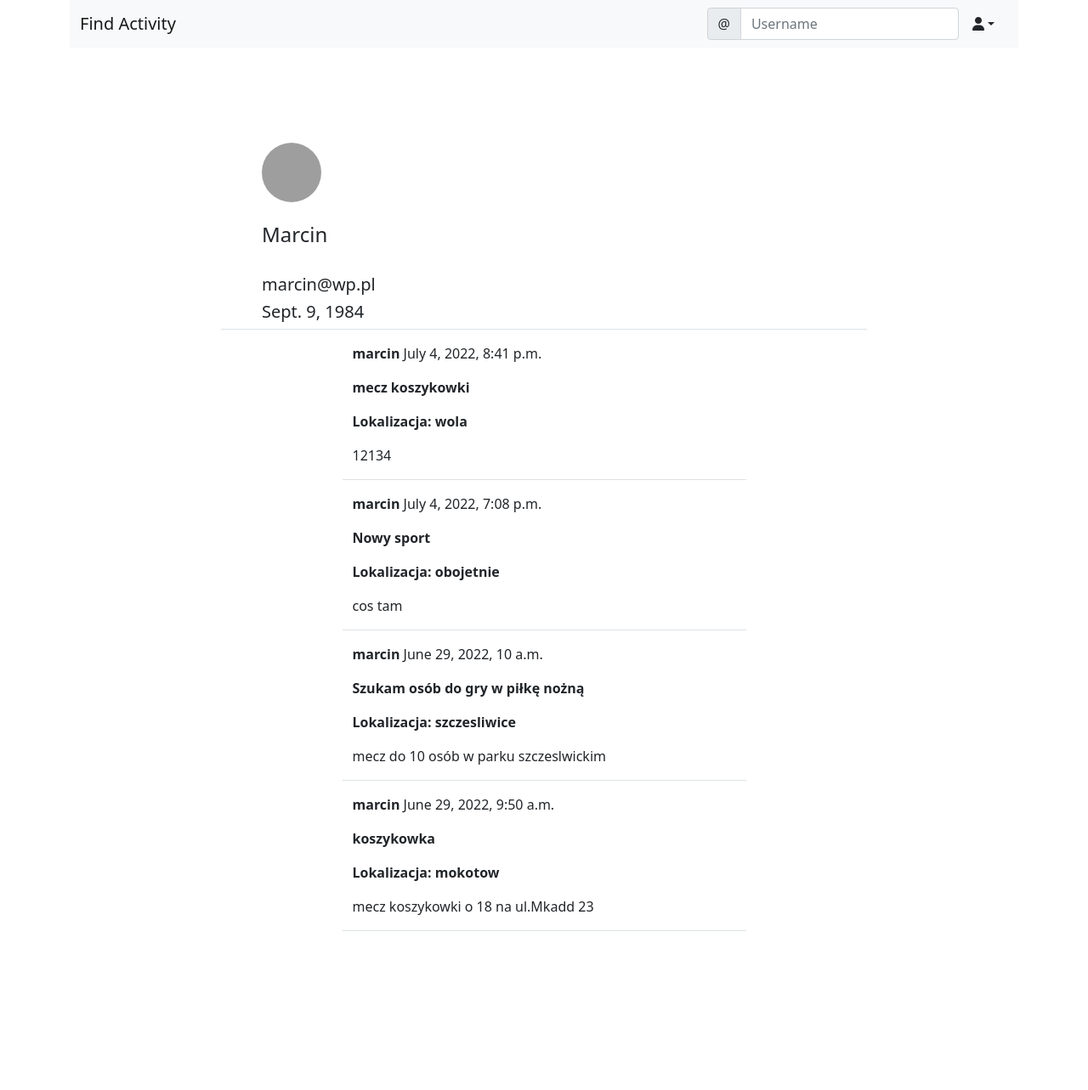
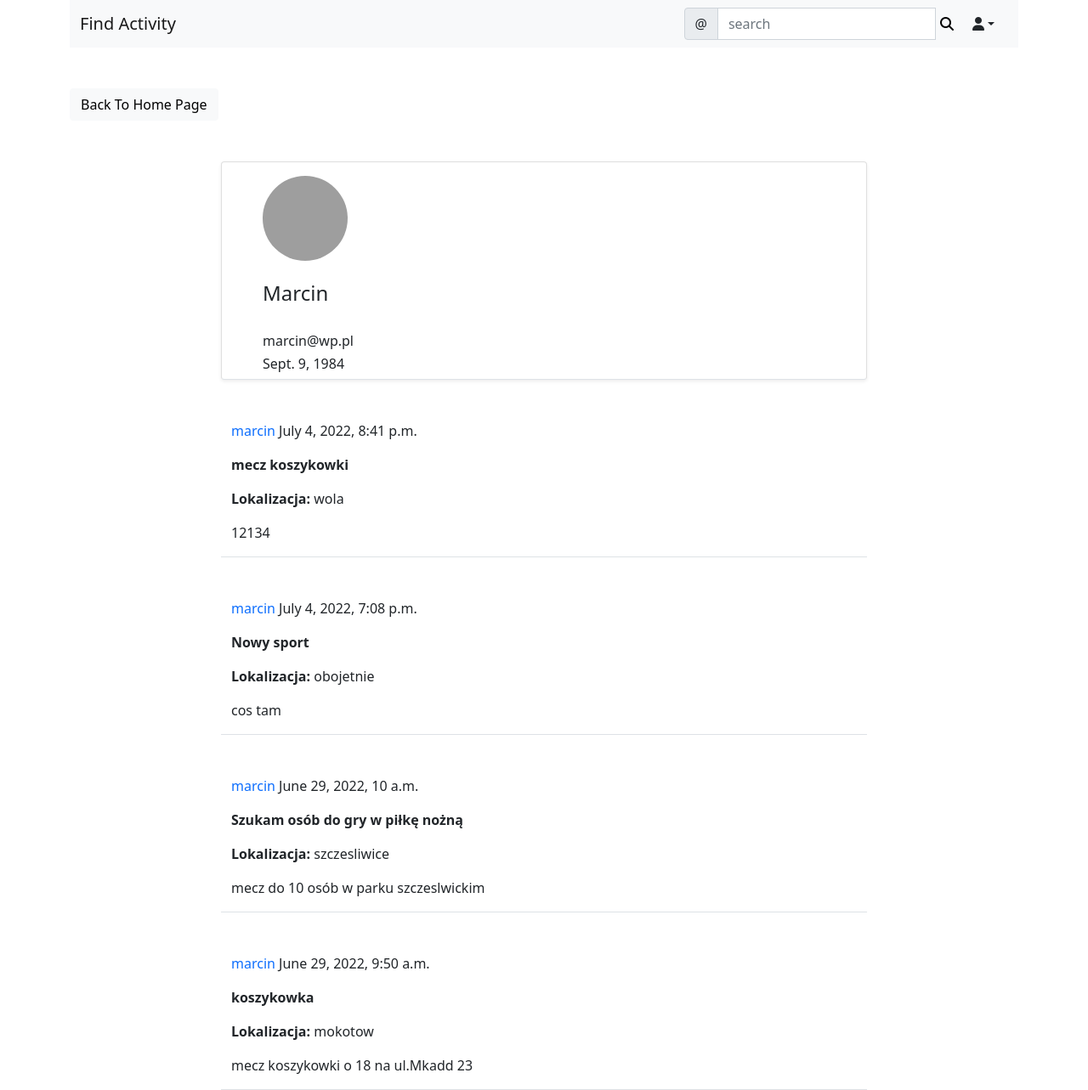
Before and after one commit to marcinWojtczak/find_activity, a Django app: page /user/profile/1 in a window 1280 px wide. Shown: the whole page at 85% size. Before the commit the page ends 1096 px from the top, so only its background shows below. Run offline with Django 4.2, Linux system fonts and the light colour scheme; data comes from the database, SQL or seed files in the repository; both versions use the stored data as it was after the commit; some libraries are stand-ins or nearby versions; grey boxes are pictures that could not be loaded.

Commit message:
added search bar and changed tempaltes

```diff
--- a/activity/forms.py
+++ b/activity/forms.py
@@ -14,7 +14,7 @@ class PostForm(forms.ModelForm):
 
     class Meta:
         model = Post
-        fields = ['title', 'localization', 'content']
+        fields = ['title', 'activity', 'localization', 'content']
 
 
 class CommentForm(forms.ModelForm):
--- a/activity/models.py
+++ b/activity/models.py
@@ -7,7 +7,9 @@ class Post(models.Model):
     content = models.TextField()
     created_on = models.DateTimeField(default=timezone.now)
     author = models.ForeignKey(User, on_delete=models.CASCADE)
+    activity = models.CharField(max_length=50, null=True)
     localization = models.CharField(max_length=50, blank=True)
+
 
     def __str__(self):
         return self.title
--- a/activity/templates/activity/navbar.html
+++ b/activity/templates/activity/navbar.html
@@ -15,11 +15,12 @@
                 <ul class="navbar-nav me-auto mb-2 mb-lg-0">
 
                 </ul>
-                <form class="d-flex">
+                <form class="d-flex" method="GET" action="{% url 'search' %}">
                     <div class="input-group">
                         <span class="input-group-text" id="basic-addon1">@</span>
-                        <input type="text" class="form-control" placeholder="Username" aria-label="Username"
-                            aria-describedby="basic-addon1">
+                        <input type="text" class="form-control" placeholder="search" aria-label="search"
+                            aria-describedby="basic-addon1" name="query" value={{ request.GET.query }}>
+                            <button style="border: none; background-color: transparent; box-shadow: none" type="submit"><i class="fas fa-search"></i></button>
                     </div>
                 </form>
                 {% if user.is_authenticated %}
--- a/activity/urls.py
+++ b/activity/urls.py
@@ -7,6 +7,7 @@ from . views import(
     PostDeleteView,
     CommentUpdateView,
     CommentDeleteView,
+    Search
 )
 
 urlpatterns = [
@@ -17,5 +18,6 @@ urlpatterns = [
     path('post/delete/<int:pk>/', PostDeleteView.as_view(), name='post-delete'),
     path('post/<int:post_pk>/comment/update/<int:pk>/', CommentUpdateView.as_view(), name='comment-update'),
     path('post/<int:post_pk>/comment/delete/<int:pk>/', CommentDeleteView.as_view(), name='comment-delete'),
+    path('post/search', Search.as_view(), name='search'),
 
 ]
--- a/mysite/settings.py
+++ b/mysite/settings.py
@@ -48,6 +48,8 @@ INSTALLED_APPS = [
     'allauth',
     'allauth.account',
     'allauth.socialaccount',
+
+
 ]
 
 SITE_ID = 1
--- a/users/templates/users/profile.html
+++ b/users/templates/users/profile.html
@@ -4,11 +4,13 @@
 <div class="container">
     <div class="row mt-5">
         <div class="col-md-3 col-sm-6">
+            <a href="{% url 'posts-list' %}" class="btn btn-light">Back To Home Page</a>
         </div>
     </div>
+
     <div class="row justify-content-center mt-5">
-        <div class="card-shadow-sm col-md-8 col-sm-12 border-bottom px-5 pt-3">
-            <img src="{{ user.profile.picture.url }}" class="rounded-circle" width="70" height="70"/>
+        <div class="card shadow-sm col-md-8 col-sm-12 border-bottom px-5 pt-3">
+            <img src="{{ user.profile.picture.url }}" class="rounded-circle" width="100" height="100"/>
             <h4 class="py-4">{{ profile.name }}
                 <span>
                     {% if request.user == profile.user %}
@@ -17,19 +19,20 @@
                 </span>
             </h4>
             {% if profile.email %}
-            <h5>{{ profile.email }}</h5>
+            <h6>{{ profile.email }}</h6>
             {% endif %}
             {% if profile.birth_date %}
-            <h5 >{{ profile.birth_date }}</h5>
+            <h6>{{ profile.birth_date }}</h6>
             {% endif %}
         </div>
     </div>
+
     {% for post in posts %}
-    <div class='row justify-content-center mt-3'>
-        <div class="col-md-5 col-sm-12 border-bottom position-relative">
-            <p><strong>{{ post.author}} </strong> {{ post.created_on }}</p>
+    <div class='row justify-content-center mt-5'>
+        <div class="col-md-8 col-sm-12 border-bottom">
+            <p><a style="text-decoration: none" class="text-primary" href="{% url 'profile-page' post.author.profile.pk %}">{{ post.author }} </a>{{ post.created_on }}</p>
             <p><strong>{{ post.title }}</strong></p>
-            <p><strong>Lokalizacja: {{ post.localization }}</strong></p>
+            <p><strong>Lokalizacja:</strong> {{ post.localization }}</p>
             <p>{{ post.content }}</p>
             <a href="{% url 'post-detail' post.pk %}" class="stretched-link"></a>
         </div>
```
Also changed, not shown: activity/templates/activity/post_detail.html (+10 -8 lines), activity/templates/activity/posts_list.html (+6 -7 lines), activity/templates/activity/search.html (added, +24 -0 lines), activity/views.py (+14 -0 lines), users/templates/users/profile_update.html (+7 -0 lines), activity/migrations/0004_post_activity.py (added), activity/templates/activity/map.html (added), db.sqlite3.
